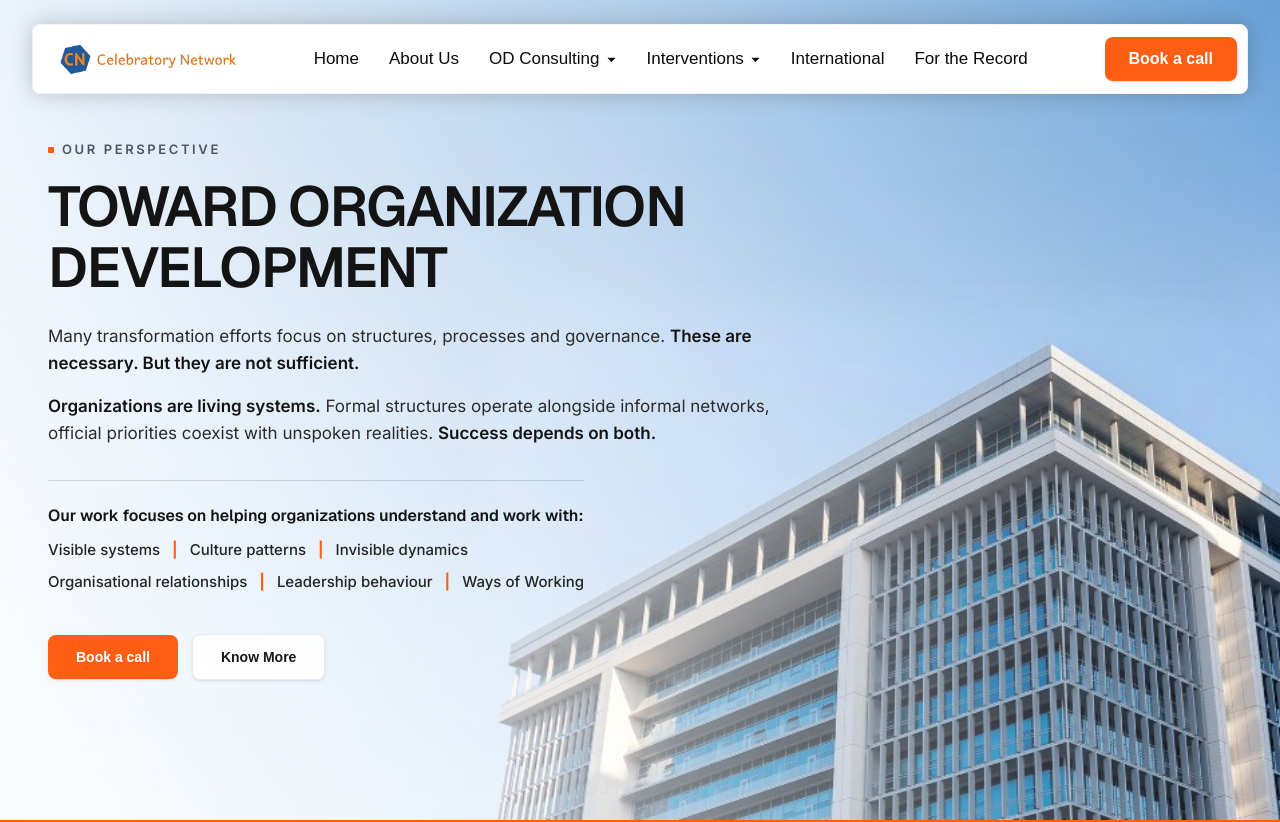
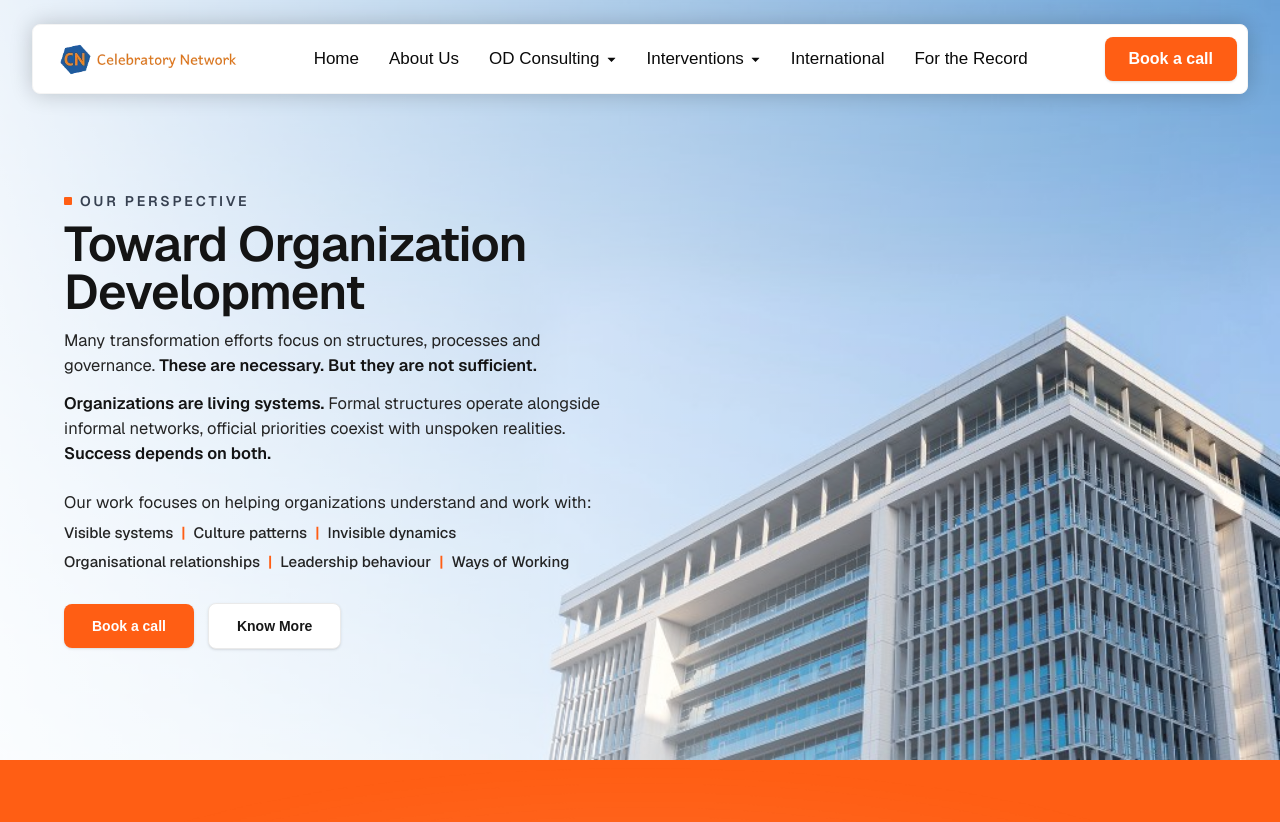
Before and after one commit to chaitanyaeparivartan-sketch/Celebratory-Network, a Next.js app: page /business-od in a window 1280 px wide. Shown: the top 822 px of the page. Built offline with nearby package versions, Linux system fonts and the light colour scheme; a web font is replaced by a local one.

Commit message:
style(business-od): match Hero content CSS exactly with about page Hero

```diff
--- a/app/od-consulting/business-od/components/Hero.jsx
+++ b/app/od-consulting/business-od/components/Hero.jsx
@@ -1,16 +1,30 @@
 "use client";
 
+import { useState, useEffect } from "react";
 import Image from "next/image";
 import Link from "next/link";
-import Reveal from "@/app/components/Common/Reveal";
 
 export default function BusinessODHero({ className = "" }) {
+  const [isMounted, setIsMounted] = useState(false);
+
+  useEffect(() => {
+    const timer = setTimeout(() => setIsMounted(true), 50);
+    return () => clearTimeout(timer);
+  }, []);
+
   return (
     <section
-      className={`relative w-full overflow-hidden bg-[#e6f1f8] min-h-[640px] sm:min-h-[700px] md:min-h-[760px] lg:min-h-[820px] flex items-center ${className}`}
+      className={`relative w-full bg-white overflow-hidden font-ppmori min-h-[640px] sm:min-h-[700px] lg:min-h-[760px] flex items-center ${className}`}
     >
       {/* Background Image - exact uploaded JPG, unoptimized */}
-      <div className="absolute inset-0 z-0">
+      <div
+        className="absolute inset-0 pointer-events-none select-none z-0 transition-all duration-1000 ease-[cubic-bezier(0.16,1,0.3,1)]"
+        style={{
+          opacity: isMounted ? 1 : 0,
+          transform: isMounted ? "none" : "translate3d(0, 20px, 0)",
+          transitionDelay: "200ms",
+        }}
+      >
         <Image
           src="/BusinessOD/hero-building.jpg"
           alt="Toward Organization Development"
@@ -18,117 +32,111 @@ export default function BusinessODHero({ className = "" }) {
           priority
           unoptimized
           sizes="100vw"
-          className="object-cover object-right-bottom"
+          className="object-cover object-right-bottom block"
         />
         {/* Soft atmospheric gradient wash ensuring maximum readability on left */}
         <div
-          className="absolute inset-0 bg-gradient-to-r from-white/95 via-white/80 to-transparent md:from-white/85 md:via-white/50 md:to-transparent pointer-events-none"
+          className="absolute inset-0 bg-gradient-to-r from-white/95 via-white/80 to-transparent md:from-white/85 md:via-white/45 md:to-transparent pointer-events-none"
           aria-hidden="true"
         />
       </div>
 
-      {/* Hero Content */}
-      <div className="relative z-10 w-full max-w-[1680px] mx-auto px-4 sm:px-6 lg:px-8 xl:px-12 py-16 sm:py-20 md:py-24 lg:py-28">
-        <div className="max-w-[680px] xl:max-w-[740px] flex flex-col items-start">
-          {/* Eyebrow / Tag */}
-          <Reveal direction="up" duration={650} delay={60}>
-            <div className="flex items-center gap-2 mb-3 sm:mb-4">
-              <span className="w-1.5 h-1.5 rounded-[1px] bg-[#FF5E14] shrink-0" />
+      {/* Main Story Content - exactly matching app/about/components/Hero.jsx CSS */}
+      <div className="relative z-10 w-full max-w-[1520px] mx-auto px-6 sm:px-8 md:px-12 lg:px-16 pt-32 sm:pt-36 md:pt-40 lg:pt-36 pb-12 sm:pb-16">
+        <div className="w-full max-w-[440px] sm:max-w-[520px] md:max-w-[620px] lg:max-w-[680px]">
+          {/* Top Tag */}
+          <div
+            className="flex items-center gap-1.5 sm:gap-2 mb-2 transition-all duration-700 ease-[cubic-bezier(0.16,1,0.3,1)]"
+            style={{
+              opacity: isMounted ? 1 : 0,
+              transform: isMounted ? "none" : "translate3d(0, 16px, 0)",
+              transitionDelay: "100ms",
+            }}
+          >
             <span
-                className="text-[#4b5563] font-semibold text-[11px] sm:text-[12px] md:text-[13px] tracking-[0.2em] uppercase select-none"
-                style={{ fontFamily: "Inter, sans-serif" }}
-              >
+              className="w-1.5 h-1.5 sm:w-2 sm:h-2 bg-[#FF5E14] inline-block rounded-[1px] shrink-0"
+              aria-hidden="true"
+            />
+            <span className="text-[#374151] font-semibold text-[12px] sm:text-[13px] md:text-[14px] tracking-[0.2em] uppercase select-none">
               OUR PERSPECTIVE
             </span>
           </div>
-          </Reveal>
 
-          {/* Main Title */}
-          <Reveal direction="up" duration={700} delay={120}>
+          {/* Heading */}
           <h1
-              className="text-[#141414] font-semibold text-3xl sm:text-4xl md:text-[44px] lg:text-[50px] xl:text-[56px] leading-[1.1] tracking-tight uppercase"
+            className="text-[#141414] font-semibold text-[clamp(28px,3.8vw,52px)] leading-[36px] sm:leading-[42px] md:leading-[48px] tracking-[-0.8px] mb-2.5 sm:mb-3 transition-all duration-700 ease-[cubic-bezier(0.16,1,0.3,1)]"
             style={{
-                fontFamily: '"PP Mori", var(--font-geist-sans), sans-serif',
+              opacity: isMounted ? 1 : 0,
+              transform: isMounted ? "none" : "translate3d(0, 24px, 0)",
+              transitionDelay: "180ms",
             }}
           >
             Toward Organization Development
           </h1>
-          </Reveal>
 
-          {/* Narrative Body Copy */}
-          <Reveal direction="up" duration={750} delay={180}>
+          {/* Story Paragraphs */}
           <div
-              className="flex flex-col gap-3.5 sm:gap-4 mt-5 sm:mt-6 text-[#2b2b2b] text-[15px] sm:text-[16px] md:text-[17px] leading-[1.6]"
-              style={{ fontFamily: "Inter, sans-serif" }}
+            className="space-y-3 sm:space-y-3.5 max-w-[540px] transition-all duration-700 ease-[cubic-bezier(0.16,1,0.3,1)]"
+            style={{
+              opacity: isMounted ? 1 : 0,
+              transform: isMounted ? "none" : "translate3d(0, 20px, 0)",
+              transitionDelay: "280ms",
+            }}
           >
-              <p>
+            <p className="text-[#242424] text-[15px] sm:text-[15.5px] md:text-[16px] lg:text-[16.5px] leading-[1.55] sm:leading-[1.5] font-normal">
               Many transformation efforts focus on structures, processes and governance.{" "}
-                <span className="font-semibold text-[#141414]">
+              <strong className="font-semibold text-[#141414]">
                 These are necessary. But they are not sufficient.
-                </span>
+              </strong>
             </p>
 
-              <p>
-                <span className="font-semibold text-[#141414]">Organizations are living systems.</span>{" "}
+            <p className="text-[#242424] text-[15px] sm:text-[15.5px] md:text-[16px] lg:text-[16.5px] leading-[1.55] sm:leading-[1.5] font-normal">
+              <strong className="font-semibold text-[#141414]">Organizations are living systems.</strong>{" "}
               Formal structures operate alongside informal networks, official priorities coexist with unspoken realities.{" "}
-                <span className="font-semibold text-[#141414]">
+              <strong className="font-semibold text-[#141414]">
                 Success depends on both.
-                </span>
+              </strong>
             </p>
-            </div>
-          </Reveal>
 
-          {/* Work Focus Dimensions */}
-          <Reveal direction="up" duration={750} delay={240}>
-            <div className="mt-6 sm:mt-8 pt-5 sm:pt-6 border-t border-[#141414]/15 flex flex-col gap-3 w-full">
-              <p
-                className="text-[#141414] font-semibold text-[14px] sm:text-[15px] md:text-[16px] leading-[1.4]"
-                style={{
-                  fontFamily: '"PP Mori", var(--font-geist-sans), sans-serif',
-                }}
-              >
+            <div className="pt-2 sm:pt-2.5 space-y-2">
+              <p className="text-[#242424] text-[15px] sm:text-[15.5px] md:text-[16px] lg:text-[16.5px] leading-[1.55] sm:leading-[1.5] font-normal">
                 Our work focuses on helping organizations understand and work with:
               </p>
 
-              <div
-                className="flex flex-col gap-2 sm:gap-2.5 text-[13px] sm:text-[14px] md:text-[15px] text-[#242424] font-medium"
-                style={{ fontFamily: "Inter, sans-serif" }}
-              >
-                <div className="flex flex-wrap items-center gap-x-2.5 sm:gap-x-3 gap-y-1">
+              <div className="space-y-1 sm:space-y-1.5 text-[14px] sm:text-[14.5px] md:text-[15px] leading-[1.5] text-[#242424] font-medium">
+                <p className="flex flex-wrap items-center gap-x-2 gap-y-1">
                   <span>Visible systems</span>
-                  <span className="text-[#FF5E14] font-bold select-none">|</span>
+                  <span className="text-[#FF5E14] font-semibold select-none">|</span>
                   <span>Culture patterns</span>
-                  <span className="text-[#FF5E14] font-bold select-none">|</span>
+                  <span className="text-[#FF5E14] font-semibold select-none">|</span>
                   <span>Invisible dynamics</span>
-                </div>
-                <div className="flex flex-wrap items-center gap-x-2.5 sm:gap-x-3 gap-y-1">
+                </p>
+                <p className="flex flex-wrap items-center gap-x-2 gap-y-1">
                   <span>Organisational relationships</span>
-                  <span className="text-[#FF5E14] font-bold select-none">|</span>
+                  <span className="text-[#FF5E14] font-semibold select-none">|</span>
                   <span>Leadership behaviour</span>
-                  <span className="text-[#FF5E14] font-bold select-none">|</span>
+                  <span className="text-[#FF5E14] font-semibold select-none">|</span>
                   <span>Ways of Working</span>
+                </p>
               </div>
             </div>
-            </div>
-          </Reveal>
 
             {/* Actions */}
-          <Reveal direction="up" duration={750} delay={300}>
-            <div className="mt-8 sm:mt-10 flex items-center gap-3 sm:gap-3.5">
+            <div className="pt-3 sm:pt-4 flex items-center gap-3 sm:gap-3.5">
               <Link
                 href="/contact"
-                className="inline-flex items-center justify-center px-6 sm:px-7 py-3 rounded-[8px] bg-[#FF5E14] text-white font-['PP_Mori',sans-serif] text-sm font-semibold shadow-sm hover:bg-[#e0500d] hover:-translate-y-0.5 hover:shadow-[0_6px_18px_rgba(255,94,20,0.35)] active:scale-[0.98] transition-all cursor-pointer"
+                className="inline-flex items-center justify-center px-6 sm:px-7 py-2.5 sm:py-3 rounded-[8px] bg-[#FF5E14] text-white font-['PP_Mori',sans-serif] text-xs sm:text-sm font-semibold shadow-sm hover:bg-[#e0500d] hover:-translate-y-0.5 hover:shadow-[0_6px_18px_rgba(255,94,20,0.35)] active:scale-[0.98] transition-all cursor-pointer"
               >
                 Book a call
               </Link>
               <Link
                 href="/about"
-                className="inline-flex items-center justify-center px-6 sm:px-7 py-3 rounded-[8px] bg-white/90 backdrop-blur-sm border border-[#EAEAEA] text-[#171717] font-['PP_Mori',sans-serif] text-sm font-semibold shadow-sm hover:bg-white hover:border-gray-300 hover:-translate-y-0.5 hover:shadow-sm active:scale-[0.98] transition-all cursor-pointer"
+                className="inline-flex items-center justify-center px-6 sm:px-7 py-2.5 sm:py-3 rounded-[8px] bg-white border border-[#EAEAEA] text-[#171717] font-['PP_Mori',sans-serif] text-xs sm:text-sm font-semibold shadow-sm hover:bg-gray-50 hover:border-gray-300 hover:-translate-y-0.5 hover:shadow-sm active:scale-[0.98] transition-all cursor-pointer"
               >
                 Know More
               </Link>
             </div>
-          </Reveal>
+          </div>
         </div>
       </div>
     </section>
```
Lines whose indentation alone changed are shown as unchanged.
